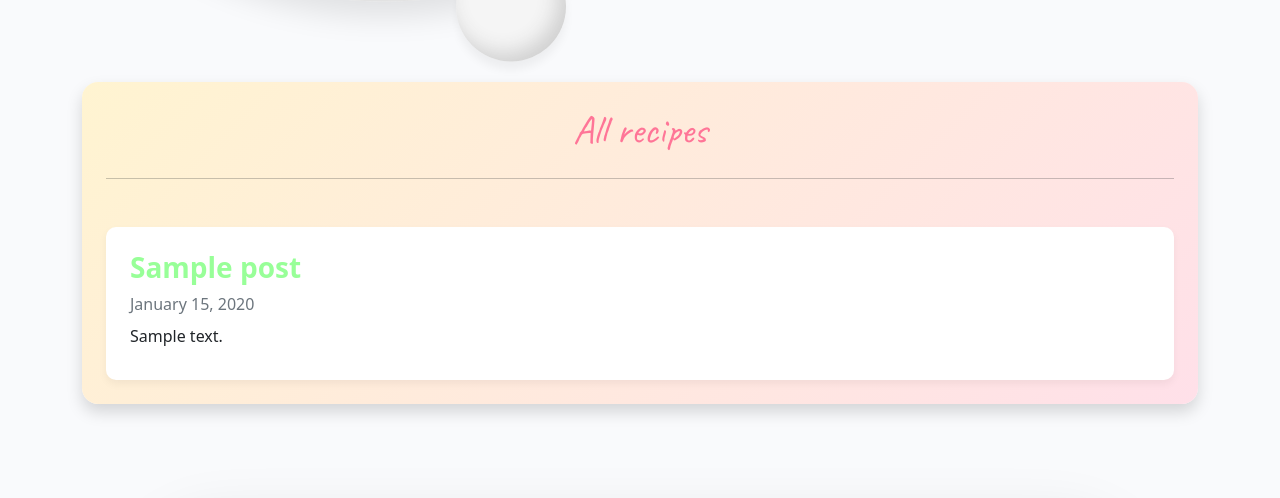
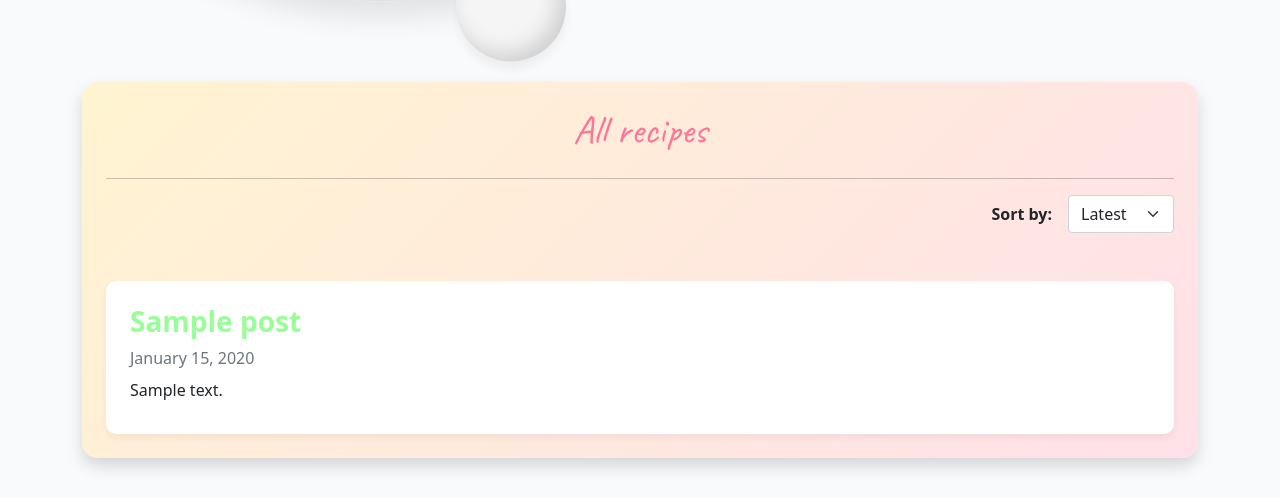
Before and after one commit to Naida1710/baby_bites, a Django app: page / in a window 1280 px wide. Shown: the part 1730-2228 px from the top of the page. Run offline with Django 5.2, Linux system fonts and the light colour scheme; tables that the repository leaves empty hold one stand-in row (values such as "Sample post"); parts of the project's set-up code (start-up, migrations or seed data) failed here and were passed over; some libraries are stand-ins or nearby versions.

Commit message:
Add sorting filter to post list: latest and earliest, with pagination preserving filter

```diff
--- a/baby_bites/templates/baby_bites/post_detail.html
+++ b/baby_bites/templates/baby_bites/post_detail.html
@@ -30,7 +30,7 @@
     {% else %}
       <button class="btn btn-outline-danger" type="submit">Like ♡</button>
     {% endif %}
-    <p class="mt-2 text-muted">Likes: {{ post.total_likes }}</p>
+    <p class="mt-2 text-muted">Total: {{ post.total_likes }}</p>
   </form>
 </div>
 
--- a/baby_bites/templates/baby_bites/post_list.html
+++ b/baby_bites/templates/baby_bites/post_list.html
@@ -8,6 +8,15 @@
   <div class="card p-4 baby-bg shadow fadeInCard">
     <h1 class="text-center" style="font-family: 'Caveat', cursive; color: #ff7597;">All recipes</h1>
     <hr class="pastel-divider">
+
+    <!-- Sort Filter Dropdown -->
+    <form method="get" class="d-flex justify-content-end mb-3" style="gap: 0.5rem;">
+      <label for="order-select" class="form-label align-self-center mb-0 me-2" style="font-weight: 600;">Sort by:</label>
+      <select id="order-select" name="order" class="form-select w-auto" onchange="this.form.submit()">
+        <option value="latest" {% if request.GET.order == 'latest' or not request.GET.order %}selected{% endif %}>Latest</option>
+        <option value="earliest" {% if request.GET.order == 'earliest' %}selected{% endif %}>Earliest</option>
+      </select>
+    </form>
 
     <!-- Post Grid -->
     <div class="post-grid">
@@ -28,17 +37,17 @@
     {% if is_paginated %}
       <div class="pagination mt-4 d-flex justify-content-center">
         {% if page_obj.has_previous %}
-          <a href="?page={{ page_obj.previous_page_number }}" class="btn btn-outline-secondary me-2">Previous</a>
+          <a href="?page={{ page_obj.previous_page_number }}{% if request.GET.order %}&order={{ request.GET.order }}{% endif %}" class="btn btn-outline-secondary me-2">Previous</a>
         {% endif %}
 
         {% for num in paginator.page_range %}
-          <a href="?page={{ num }}" class="btn {% if page_obj.number == num %}btn-primary{% else %}btn-outline-secondary{% endif %} mx-1">
+          <a href="?page={{ num }}{% if request.GET.order %}&order={{ request.GET.order }}{% endif %}" class="btn {% if page_obj.number == num %}btn-primary{% else %}btn-outline-secondary{% endif %} mx-1">
             {{ num }}
           </a>
         {% endfor %}
 
         {% if page_obj.has_next %}
-          <a href="?page={{ page_obj.next_page_number }}" class="btn btn-outline-secondary ms-2">Next</a>
+          <a href="?page={{ page_obj.next_page_number }}{% if request.GET.order %}&order={{ request.GET.order }}{% endif %}" class="btn btn-outline-secondary ms-2">Next</a>
         {% endif %}
       </div>
     {% endif %}
```
